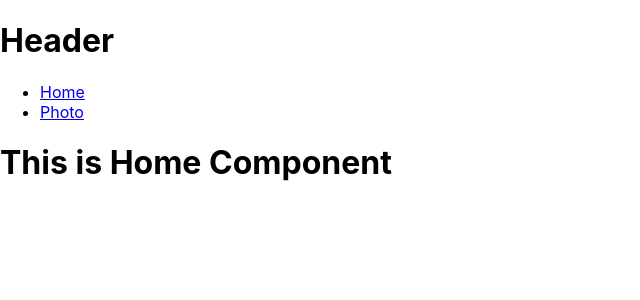
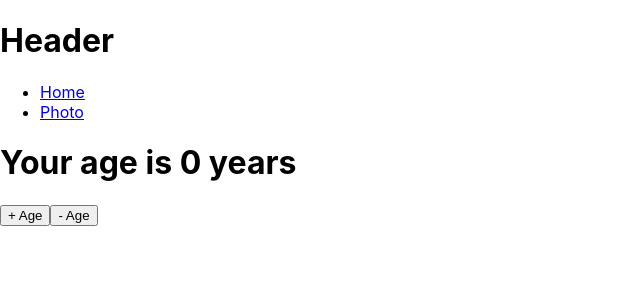
Before and after one commit to boonkuaeb/react-learn-workshop, a React (Create React App) app in the folder photoalbum/: page / in a window 1280 px wide. Shown: the top 300 px of the page, without its empty margins (0-640 px from the left). Built offline with nearby package versions, Linux system fonts and the light colour scheme.

Commit message:
State problem when Route URK changed

```diff
--- a/photoalbum/package.json
+++ b/photoalbum/package.json
@@ -6,8 +6,10 @@
     "ajv": "^6.5.5",
     "react": "^16.6.1",
     "react-dom": "^16.6.1",
+    "react-redux": "^5.1.0",
     "react-router-dom": "^4.3.1",
-    "react-scripts": "2.1.1"
+    "react-scripts": "2.1.1",
+    "redux": "^4.0.1"
   },
   "scripts": {
     "start": "react-scripts start",
--- a/photoalbum/src/index.js
+++ b/photoalbum/src/index.js
@@ -3,7 +3,6 @@ import ReactDOM from 'react-dom';
 import './index.css';
 import App from './App';
 import * as serviceWorker from './serviceWorker';
-
 import {BrowserRouter as Router} from 'react-router-dom';
 
 
--- a/photoalbum/src/pages/Home.js
+++ b/photoalbum/src/pages/Home.js
@@ -1,10 +1,32 @@
 import React, {Component} from 'react';
 
 class Home extends Component {
+
+    state = {age: 0};
+
+    upAge = () => {
+        this.setState((prevState) => {
+            return {
+                age: prevState.age + 1
+            }
+        })
+    };
+
+    downAge = () => {
+        this.setState((prevState) => {
+            return {
+                age: prevState.age - 1
+            }
+        })
+    };
+
+
     render() {
         return (
             <div className="App-Home">
-                <h1>This is Home Component</h1>
+                <h1>Your age is  {this.state.age} years</h1>
+                <button onClick={this.upAge}>+ Age</button>
+                <button onClick={this.downAge}>- Age</button>
             </div>
         );
     }
```
Also changed, not shown: 2 other files (tests, documents, lock files or other folders).
